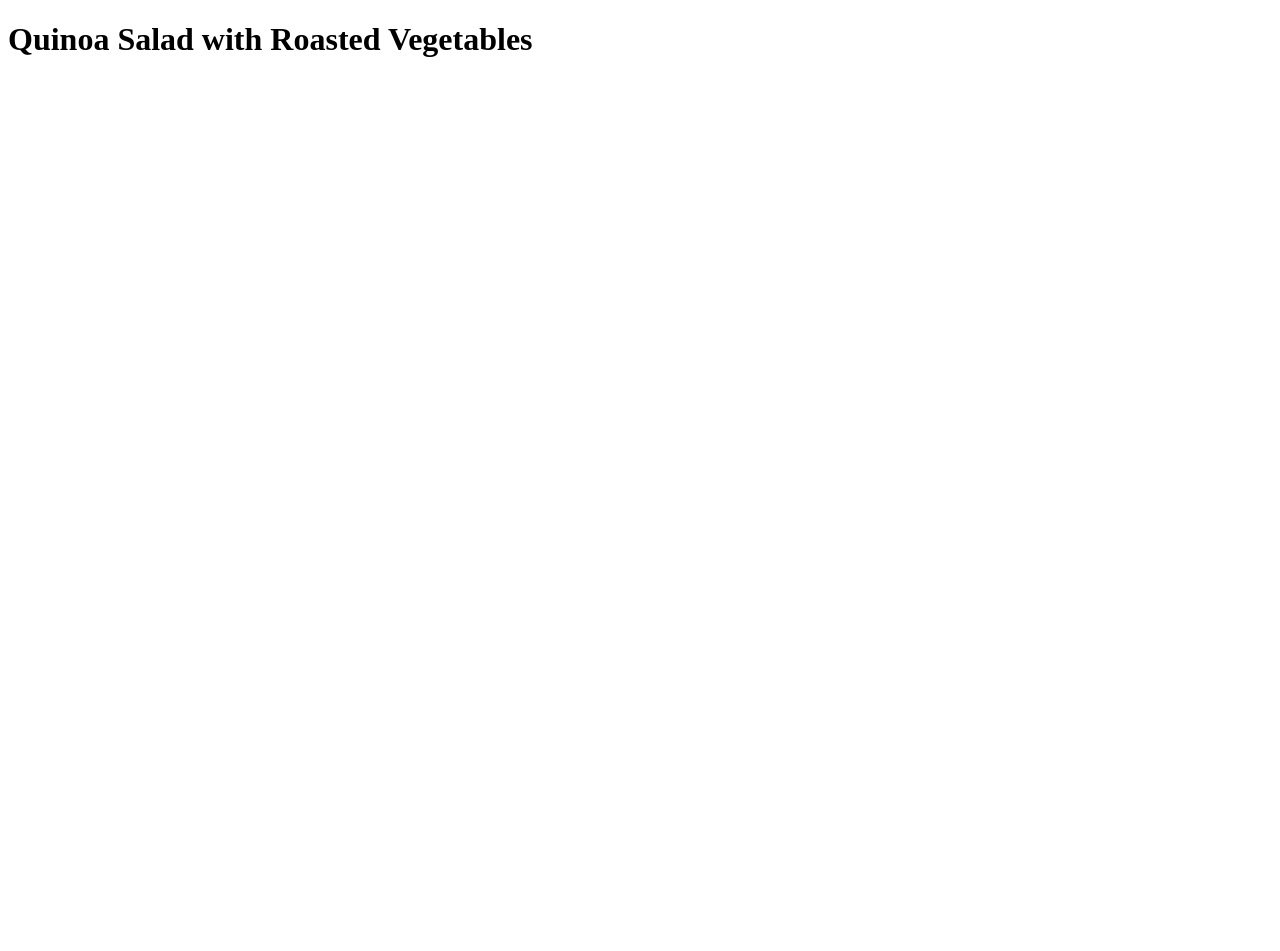
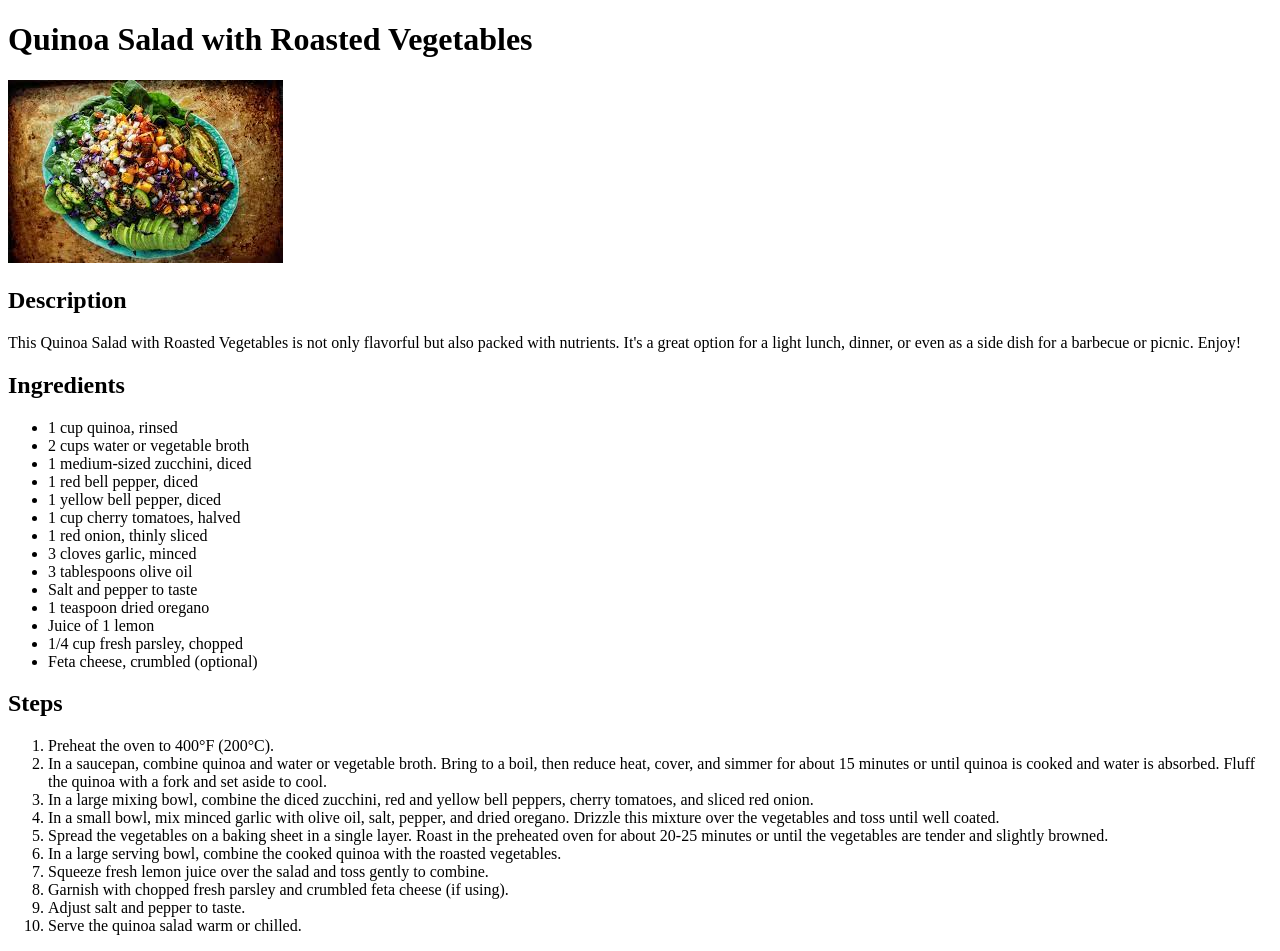
Before and after one commit to allenres/odin_recipes, a plain HTML site: page recipes/salad.html in a window 1280 px wide. Before the commit the page ends 800 px from the top, so only its background shows below. Drawn offline with Linux system fonts and the light colour scheme.

Commit message:
Add recipe content

```diff
--- a/recipes/salad.html
+++ b/recipes/salad.html
@@ -7,5 +7,40 @@
 </head>
 <body>
     <h1>Quinoa Salad with Roasted Vegetables</h1>
+    <img src="../images/salad.jpeg" alt="A top-down picture showing a finished quinoa salad recipe.">
+    <h2>Description</h2>
+    <p>This Quinoa Salad with Roasted Vegetables is not only flavorful but also packed with nutrients. It's a great option for a light lunch, dinner, or even as a side dish for a barbecue or picnic. Enjoy!</p>
+
+    <h2>Ingredients</h2>
+    <ul>
+        <li>1 cup quinoa, rinsed</li>
+        <li>2 cups water or vegetable broth</li>
+        <li>1 medium-sized zucchini, diced</li>
+        <li>1 red bell pepper, diced</li>
+        <li>1 yellow bell pepper, diced</li>
+        <li>1 cup cherry tomatoes, halved</li>
+        <li>1 red onion, thinly sliced</li>
+        <li>3 cloves garlic, minced</li>
+        <li>3 tablespoons olive oil</li>
+        <li>Salt and pepper to taste</li>
+        <li>1 teaspoon dried oregano</li>
+        <li>Juice of 1 lemon</li>
+        <li>1/4 cup fresh parsley, chopped</li>
+        <li>Feta cheese, crumbled (optional)</li>
+    </ul>
+
+    <h2>Steps</h2>
+    <ol>
+        <li>Preheat the oven to 400°F (200°C).</li>
+        <li>In a saucepan, combine quinoa and water or vegetable broth. Bring to a boil, then reduce heat, cover, and simmer for about 15 minutes or until quinoa is cooked and water is absorbed. Fluff the quinoa with a fork and set aside to cool.</li>
+        <li>In a large mixing bowl, combine the diced zucchini, red and yellow bell peppers, cherry tomatoes, and sliced red onion.</li>
+        <li>In a small bowl, mix minced garlic with olive oil, salt, pepper, and dried oregano. Drizzle this mixture over the vegetables and toss until well coated.</li>
+        <li>Spread the vegetables on a baking sheet in a single layer. Roast in the preheated oven for about 20-25 minutes or until the vegetables are tender and slightly browned.</li>
+        <li>In a large serving bowl, combine the cooked quinoa with the roasted vegetables.</li>
+        <li>Squeeze fresh lemon juice over the salad and toss gently to combine.</li>
+        <li>Garnish with chopped fresh parsley and crumbled feta cheese (if using).</li>
+        <li>Adjust salt and pepper to taste.</li>
+        <li>Serve the quinoa salad warm or chilled.</li>
+    </ol>
 </body>
 </html>
```
